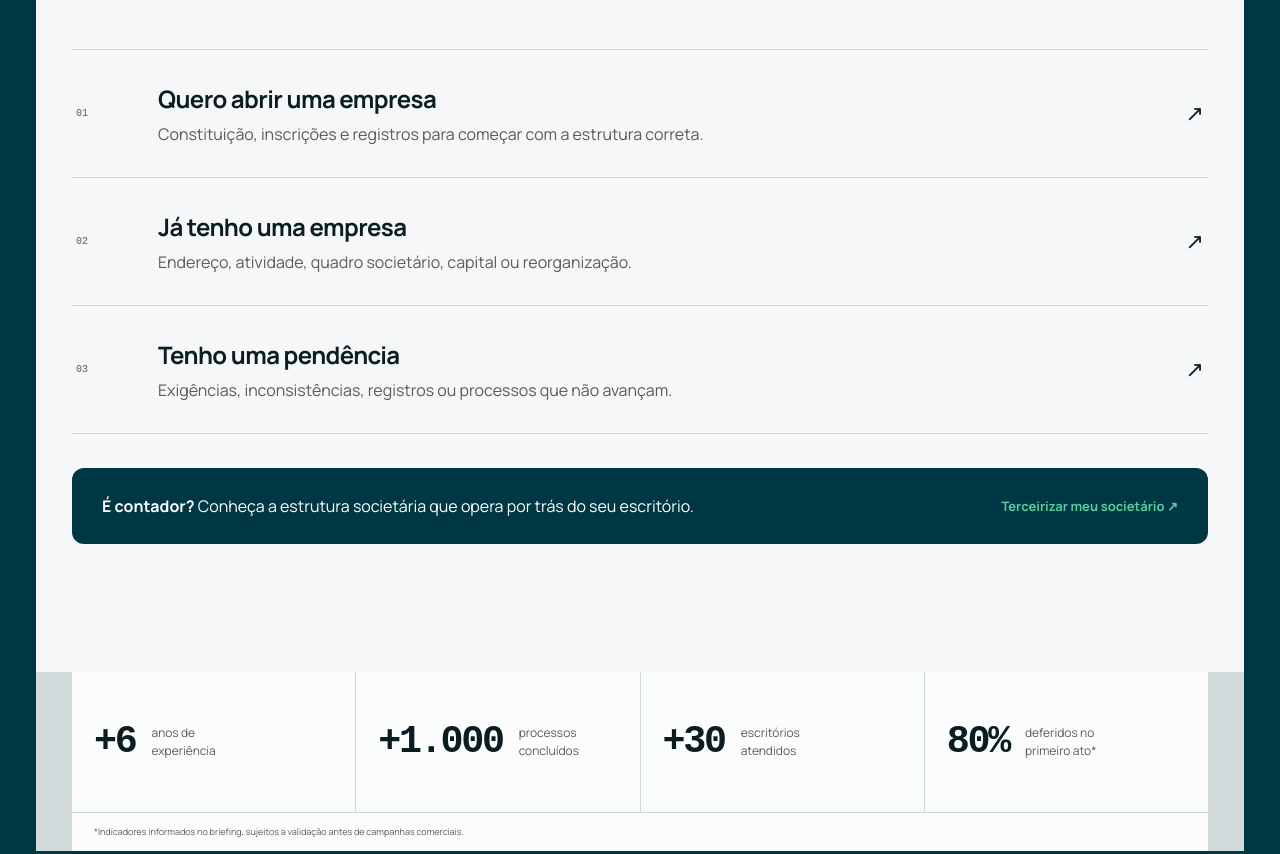
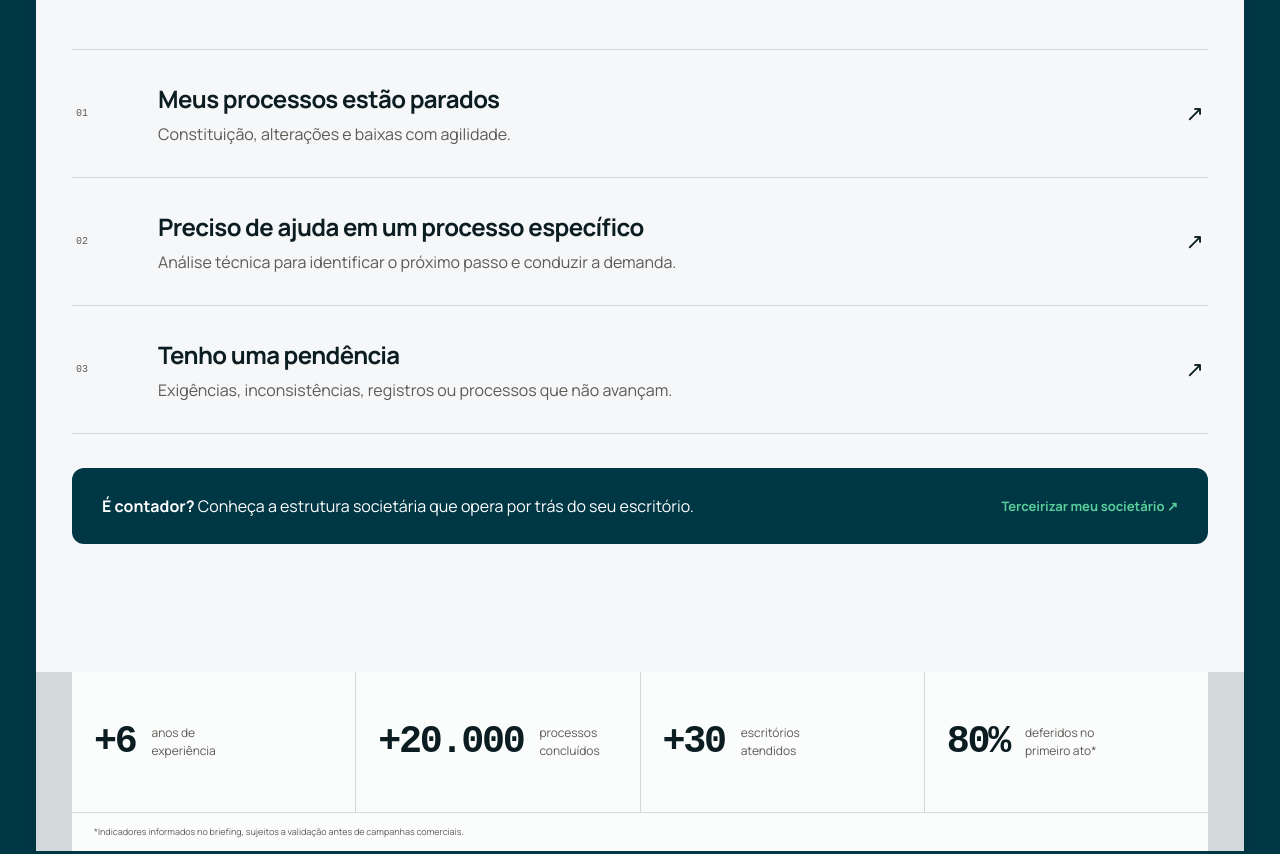
Before and after one commit to hooksdigital11-arch/lijt-documentos, a website built with Vite: page index.html in a window 1280 px wide. Shown: the part 1140-1994 px from the top of the page. Built offline with nearby package versions, Linux system fonts and the light colour scheme; a web font is replaced by a local one.

Commit message:
Apply client content revisions

```diff
--- a/index.html
+++ b/index.html
@@ -29,7 +29,7 @@
 
     <section class="hero" id="topo">
       <div class="hero__copy">
-        <p class="hero__label">Departamento Societário Terceirizado</p>
+        <p class="hero__label">Especialistas em Processos Societários</p>
         <h1>Seu societário, resolvido do protocolo à <em>aprovação.</em></h1>
         <p class="hero__intro">A LIJT assume a execução técnica dos processos societários do seu escritório para você ganhar capacidade operacional sem aumentar a equipe interna.</p>
         <div class="hero__actions">
@@ -50,15 +50,15 @@
     <section class="router" id="situacao">
       <div class="section-heading"><h2>Em que ponto está<br>sua empresa?</h2><p>Escolha o caminho mais próximo da sua necessidade. A próxima conversa já começa com o contexto certo.</p></div>
       <div class="intent-grid">
-        <button class="intent js-open-lead" data-intent="Abrir uma empresa"><span>01</span><div><h3>Quero abrir uma empresa</h3><p>Constituição, inscrições e registros para começar com a estrutura correta.</p></div><b>↗</b></button>
-        <button class="intent js-open-lead" data-intent="Alterar uma empresa"><span>02</span><div><h3>Já tenho uma empresa</h3><p>Endereço, atividade, quadro societário, capital ou reorganização.</p></div><b>↗</b></button>
+        <button class="intent js-open-lead" data-intent="Processos parados"><span>01</span><div><h3>Meus processos estão parados</h3><p>Constituição, alterações e baixas com agilidade.</p></div><b>↗</b></button>
+        <button class="intent js-open-lead" data-intent="Ajuda em processo específico"><span>02</span><div><h3>Preciso de ajuda em um processo específico</h3><p>Análise técnica para identificar o próximo passo e conduzir a demanda.</p></div><b>↗</b></button>
         <button class="intent js-open-lead" data-intent="Regularizar uma pendência"><span>03</span><div><h3>Tenho uma pendência</h3><p>Exigências, inconsistências, registros ou processos que não avançam.</p></div><b>↗</b></button>
       </div>
       <button class="accountant-lane js-open-lead" data-intent="Terceirizar departamento societário"><span><b>É contador?</b> Conheça a estrutura societária que opera por trás do seu escritório.</span><strong>Terceirizar meu societário ↗</strong></button>
     </section>
 
     <section class="metrics" aria-label="Resultados da LIJT">
-      <div><strong>+6</strong><span>anos de<br>experiência</span></div><div><strong>+1.000</strong><span>processos<br>concluídos</span></div><div><strong>+30</strong><span>escritórios<br>atendidos</span></div><div><strong>80%</strong><span>deferidos no<br>primeiro ato*</span></div>
+      <div><strong>+6</strong><span>anos de<br>experiência</span></div><div><strong>+20.000</strong><span>processos<br>concluídos</span></div><div><strong>+30</strong><span>escritórios<br>atendidos</span></div><div><strong>80%</strong><span>deferidos no<br>primeiro ato*</span></div>
       <small>*Indicadores informados no briefing, sujeitos a validação antes de campanhas comerciais.</small>
     </section>
 
@@ -115,10 +115,6 @@
       <div class="volume"><div><span>OPERAÇÃO RECORRENTE</span><h3>Seu escritório não precisa caber em um pacote.</h3></div><p>Dimensionamos capacidade, atendimento e condições comerciais para demandas recorrentes ou de maior volume.</p><button class="text-link js-open-lead" data-intent="Operação personalizada por volume">Falar sobre minha operação ↗</button></div>
     </section>
 
-    <section class="authority">
-      <div class="authority__mark">LT</div><div><span>ESPECIALIZAÇÃO POR TRÁS DE CADA PROCESSO</span><h2>Luccas Teixeira</h2><p>Especialista em processos societários, com mais de seis anos de atuação em constituições, alterações, extinções, holdings, reorganizações e operações perante diferentes órgãos e entidades.</p></div><div class="authority__data"><span>FOCO</span><strong>Execução societária</strong><span>ATUAÇÃO</span><strong>Operações simples e especiais</strong></div>
-    </section>
-
     <section class="faq" id="faq">
       <div class="section-heading"><h2>Perguntas de quem<br>precisa ter controle.</h2><p>Respostas diretas sobre operação, prazos e responsabilidade.</p></div>
       <div class="faq-list">
```
